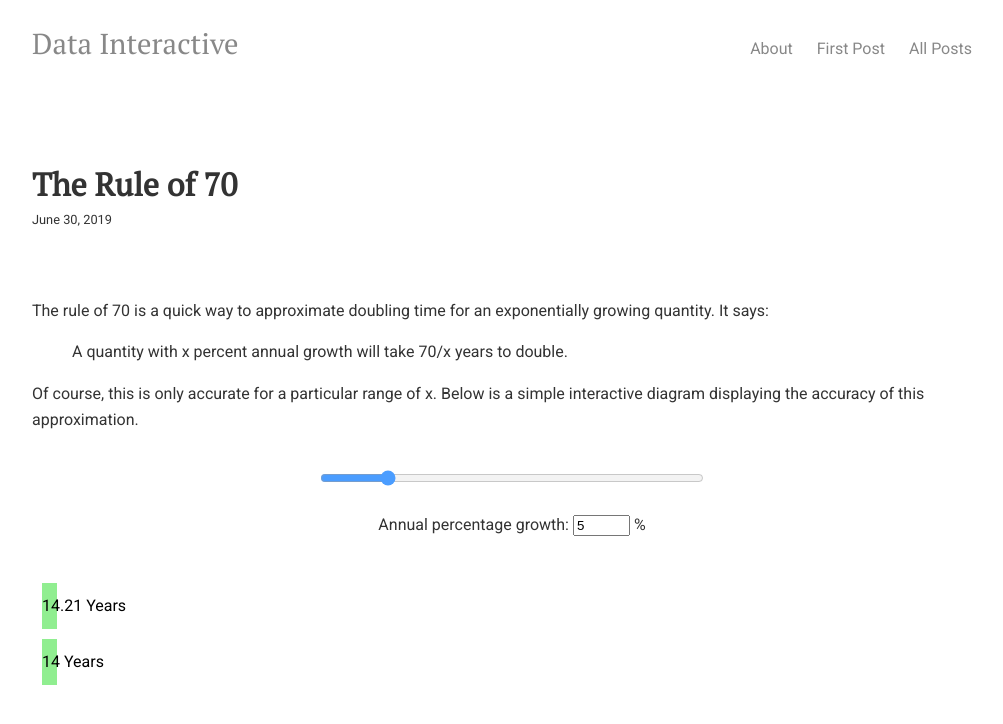
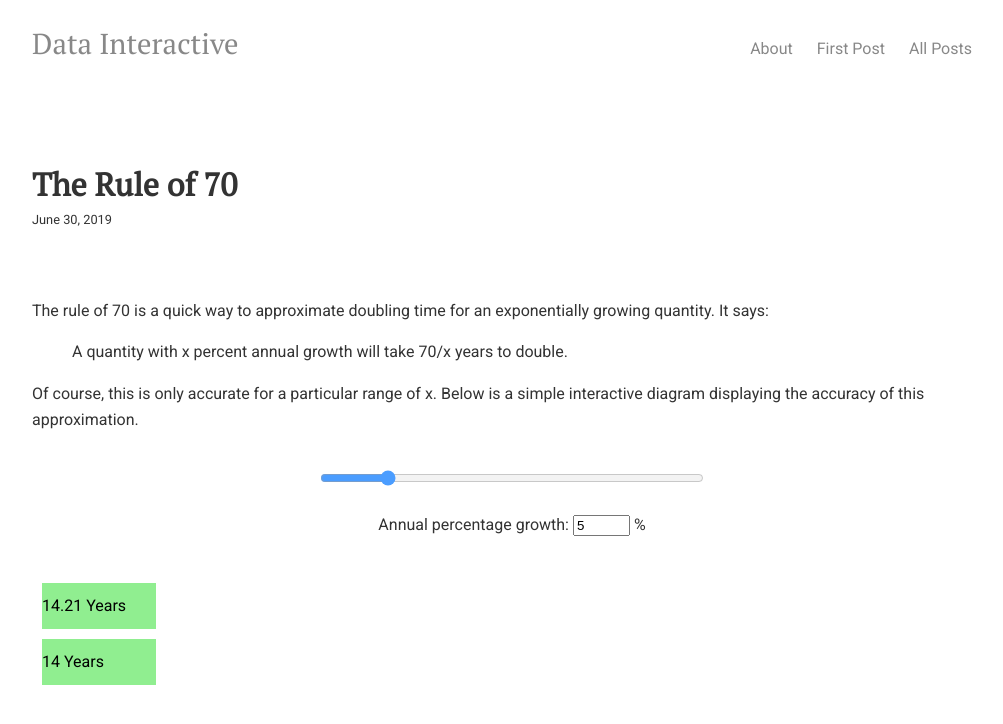
Before and after one commit to datainteractive/datainteractive.github.io, a Jekyll site: the page built from index.html, in a window 1280 px wide. Shown: the top 724 px of the page, without its empty margins (128-1131 px from the left). Built offline with Jekyll 4.4.1, drawn with Linux system fonts in a browser that asks for light colours.

Commit message:
Update main.css

```diff
--- a/css/main.css
+++ b/css/main.css
@@ -45,7 +45,7 @@ a:hover {
   margin: 10px;
    padding-top: 10px;
    padding-bottom: 10px;
-   padding-right: 1px;
+   padding-right: 100px;
   color: black;
 }
 
```
